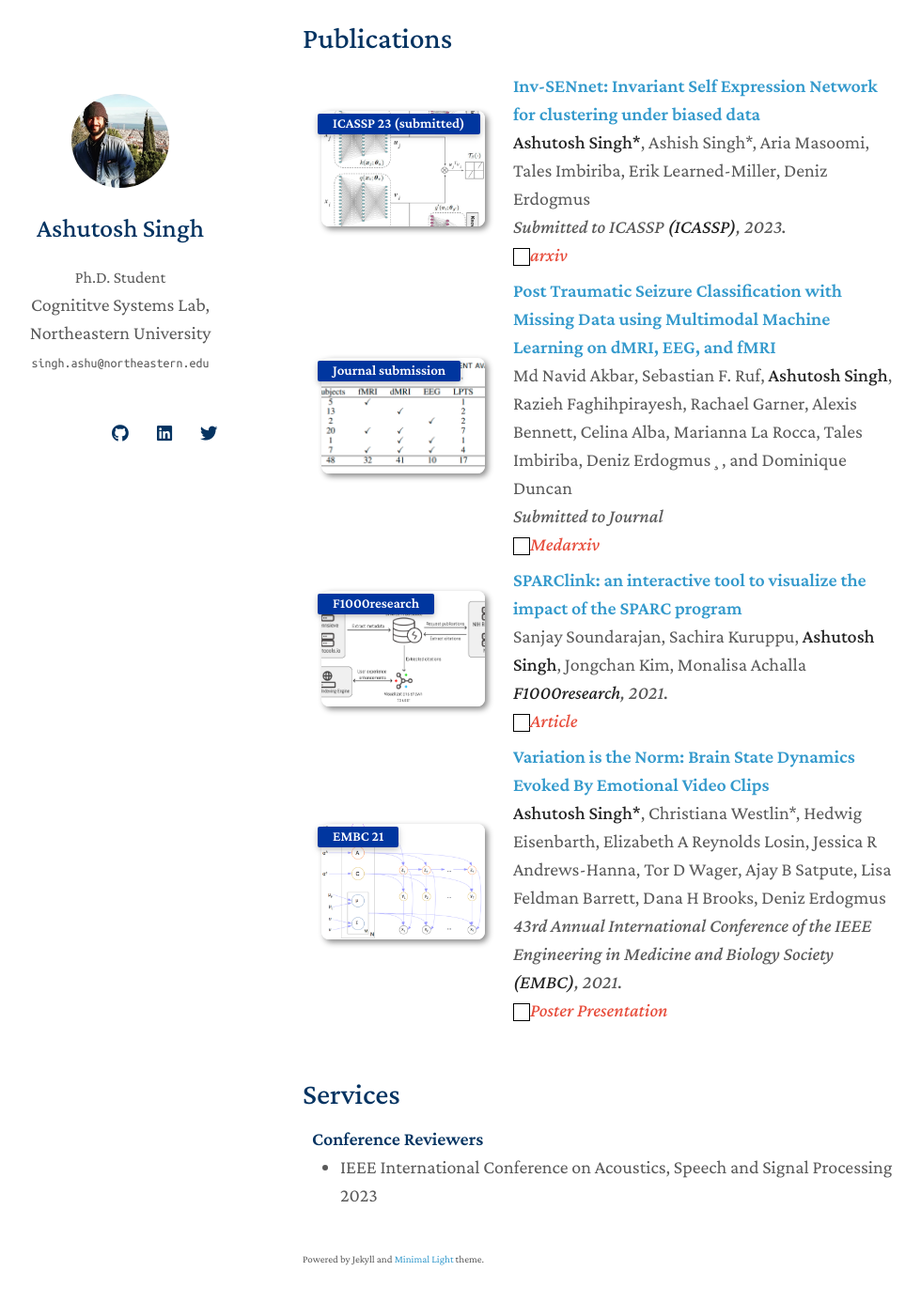
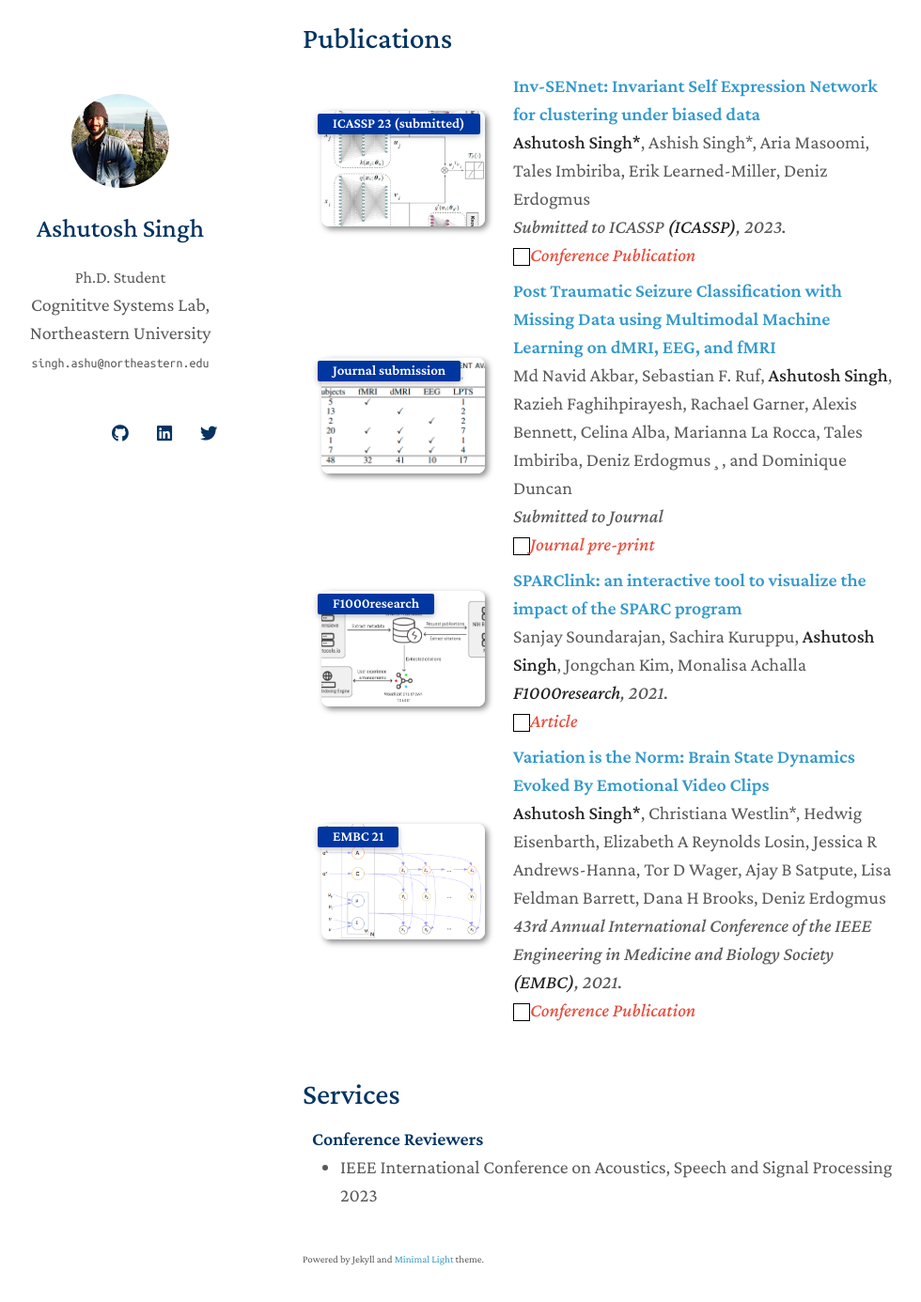
Before and after one commit to ashutosh17dec/ashutosh17dec.github.io, a Jekyll site: the page built from index.md, in a window 1280 px wide and 1400 px high, scrolled down 1336 px. Shown: the top 1386 px of the window at 94% size, without its empty margins (148-1128 px from the left). Built offline with Jekyll 4.4.1, drawn with Linux system fonts in a browser that asks for light colours; nearby versions of some CDN libraries; a style sheet for code colours, icons or effects is not loaded; our own code applies the rules of GitHub Pages for plain Markdown files.

Commit message:
Update publications.md

```diff
--- a/_includes/publications.md
+++ b/_includes/publications.md
@@ -17,7 +17,7 @@
     <div class="periodical"><em> Submitted to ICASSP <strong>(ICASSP)</strong>, 2023.</em></div>
     <div class="links">
       <a href="https://arxiv.org/pdf/2211.06780.pdf" class="btn btn-sm z-depth-0" role="button" target="_blank" style="font-size:12px;"></a>
-      <strong><i style="color:#e74d3c">arxiv</i></strong>
+      <strong><i style="color:#e74d3c">Conference Publication</i></strong>
     </div>
   </div>
 </div>
@@ -39,7 +39,7 @@ Bennett, Celina Alba, Marianna La Rocca, Tales Imbiriba, Deniz Erdogmus¸, and D
     <div class="periodical"><em> Submitted to Journal</em></div>
     <div class="links">
       <a href="https://www.medrxiv.org/content/10.1101/2022.10.22.22281402v1.full.pdf" class="btn btn-sm z-depth-0" role="button" target="_blank" style="font-size:12px;"></a>
-      <strong><i style="color:#e74d3c">Medarxiv</i></strong>
+      <strong><i style="color:#e74d3c">Journal pre-print</i></strong>
     </div>
   </div>
 </div>
@@ -79,7 +79,7 @@ Bennett, Celina Alba, Marianna La Rocca, Tales Imbiriba, Deniz Erdogmus¸, and D
     <div class="periodical"><em>43rd Annual International Conference of the IEEE Engineering in Medicine and Biology Society <strong>(EMBC)</strong>, 2021.</em></div>
     <div class="links">
       <a href="https://ieeexplore.ieee.org/stamp/stamp.jsp?tp=&arnumber=9630852" class="btn btn-sm z-depth-0" role="button" target="_blank" style="font-size:12px;"></a>
-      <strong><i style="color:#e74d3c">Poster Presentation</i></strong>
+      <strong><i style="color:#e74d3c">Conference Publication</i></strong>
     </div>
   </div>
 </div>
```
